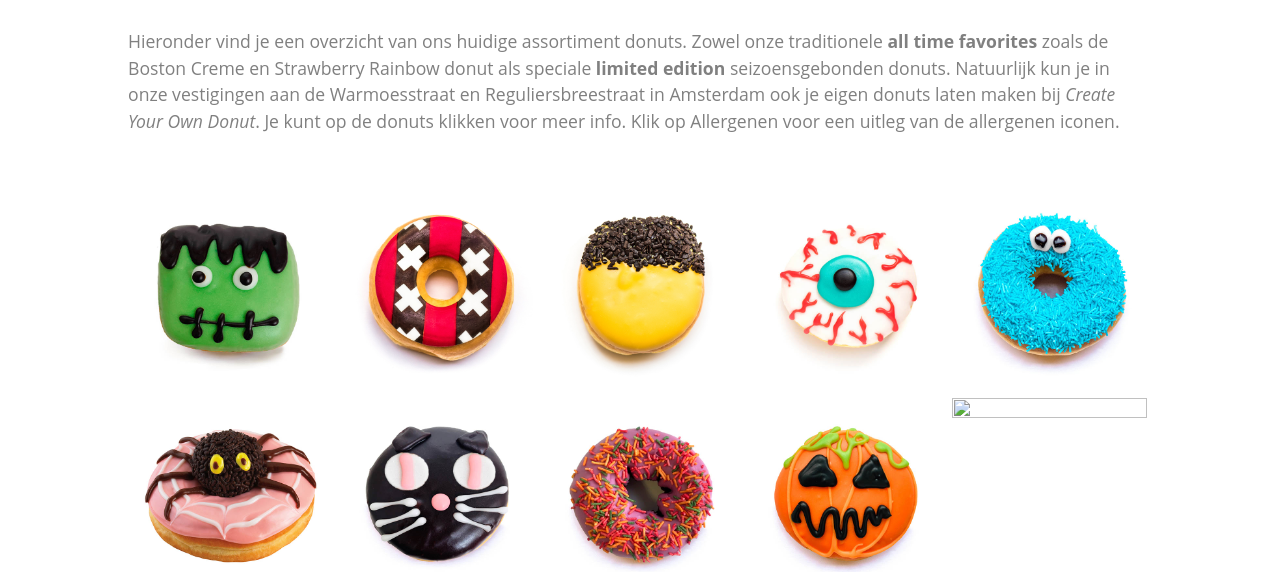
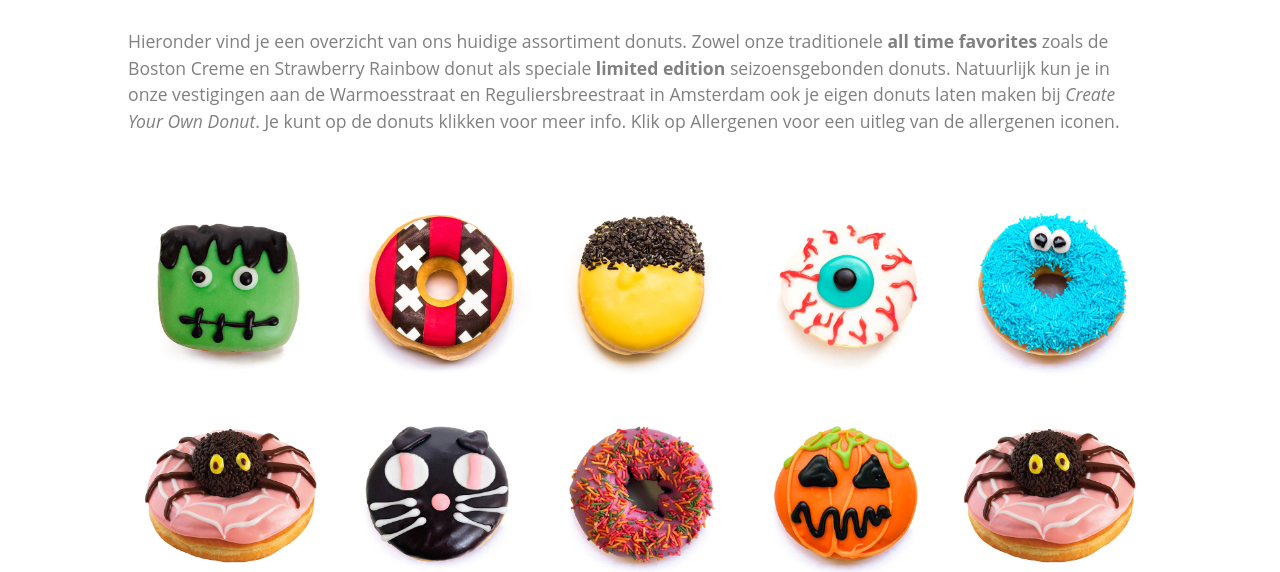
Before and after one commit to ralfz123/DunkinDonuts-remake, a plain HTML site: page index.html in a window 1280 px wide. Shown: the part 228-800 px from the top of the page. Drawn offline with Linux system fonts and the light colour scheme; a web font is replaced by a local one.

Commit message:
correct image

```diff
--- a/index.html
+++ b/index.html
@@ -86,7 +86,7 @@ Succes met nakijken en je zei "hoe meer je verandert, hoe hoger je cijfer wordt"
 
             <li><img src="images/imagesgoed/chocolate-pumpkin.jpg" alt=""></li>
 
-            <li><img src="images/imagesgoed/jpg" alt=""></li>
+            <li><img src="./images/imagesgoed/creepy-crawler-1.jpg" alt=""></li>
 
         </ul>
 
```
